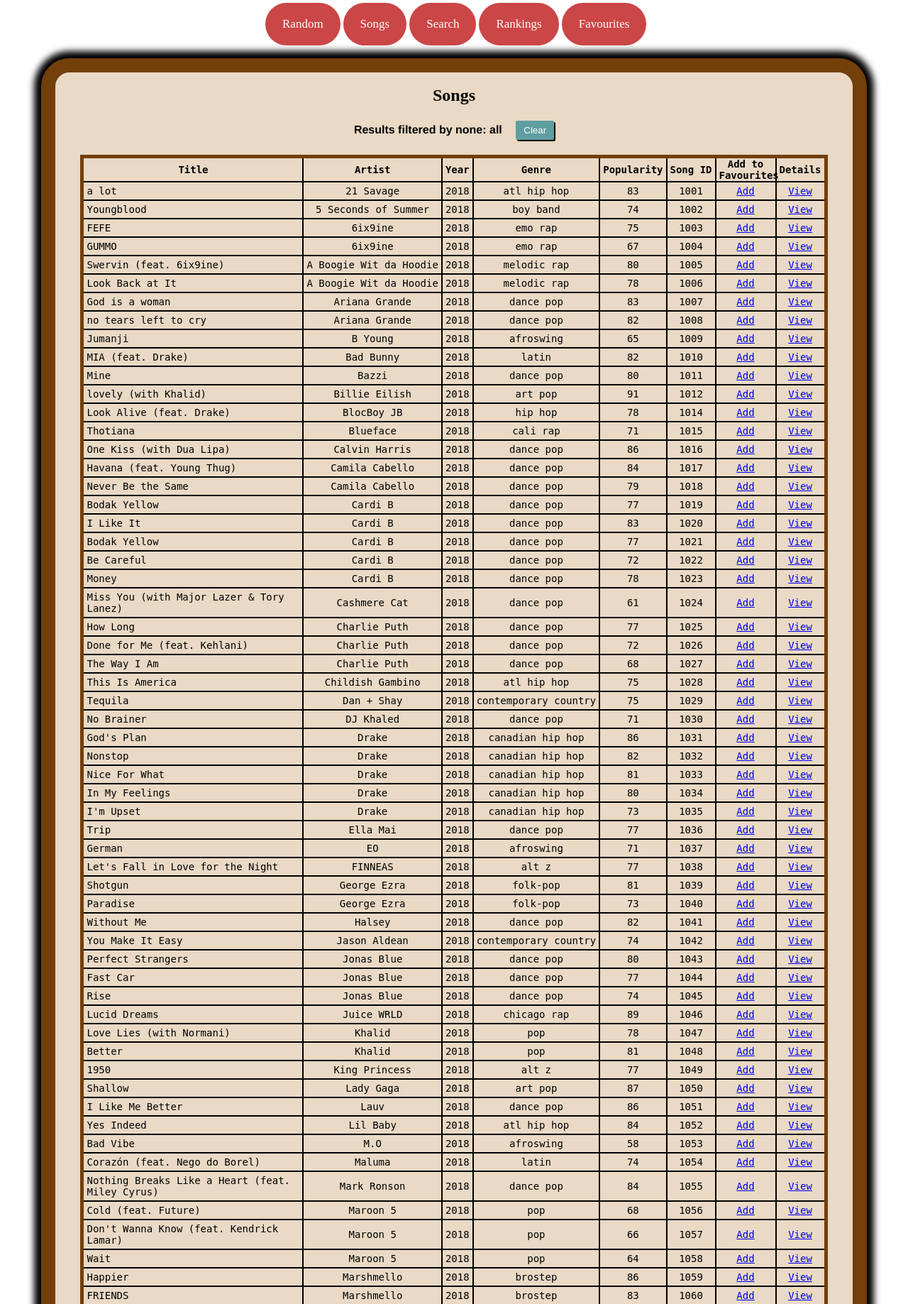
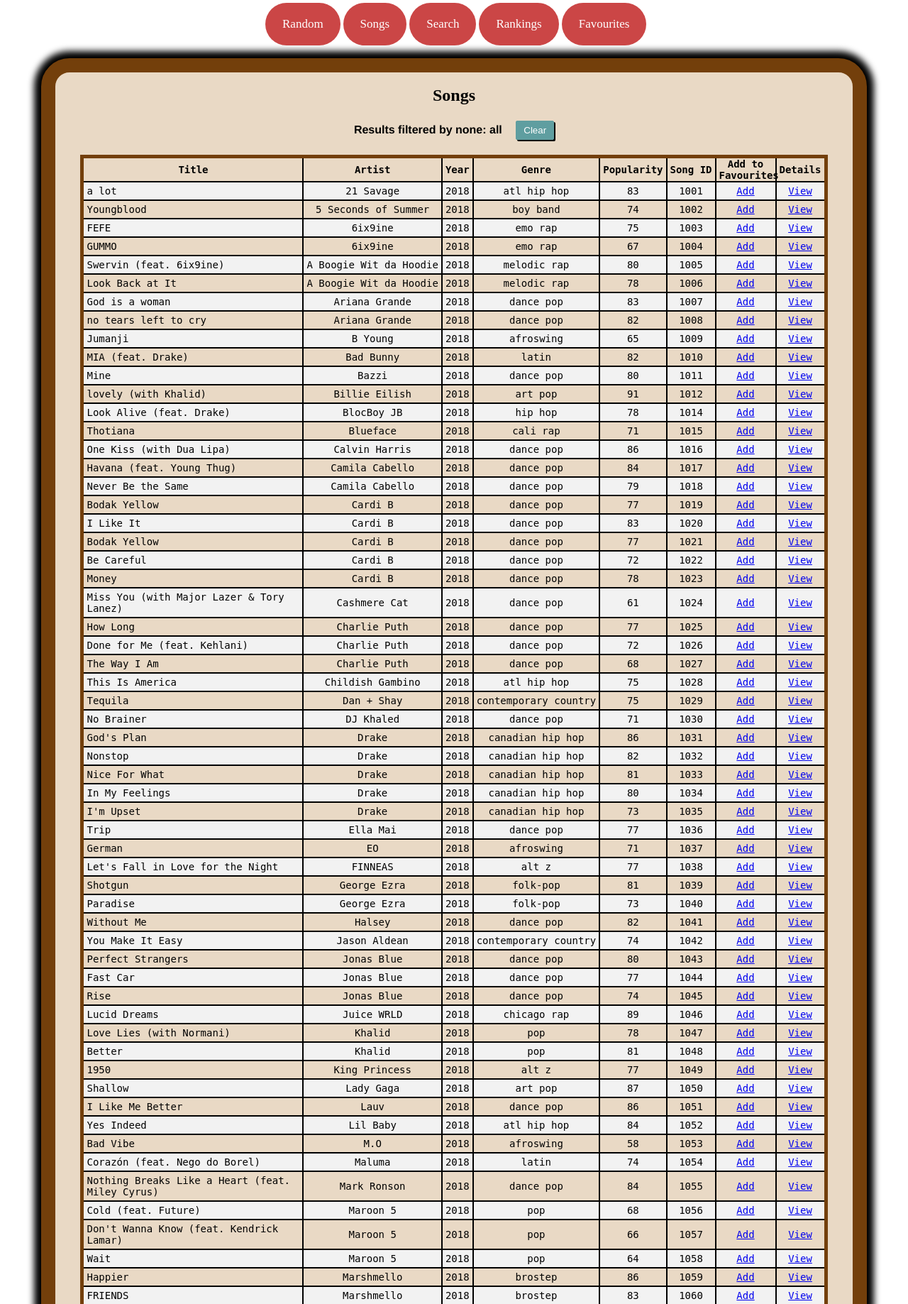
Before and after one commit to Geordous-Huxwell/single-page-songs-app, a PHP site: page /results.php in a window 1280 px wide. Shown: the part 83-1920 px from the top of the page at 71% size. Run offline with PHP 8.4, Linux system fonts and the light colour scheme; data comes from the database, SQL or seed files in the repository.

Commit message:
striped table styling

```diff
--- a/jconl266/results.php
+++ b/jconl266/results.php
@@ -52,6 +52,7 @@ table {
     border: 5px rgb(115, 63, 11) solid;
     font-family: monospace;
     font-size: 14px;
+    /* overflow-y: auto; */
 }
 
 td {
@@ -59,7 +60,9 @@ td {
 }
 
 th {
+    /* width: 100px; */
     padding: 0px 4px;
+    background-color: rgb(233, 217, 197);
 }
 
 td,
@@ -73,6 +76,24 @@ th {
 
 .song-title {
     max-width: 300px;
+}
+
+/* striped table from https://www.w3schools.com/howto/howto_css_table_zebra.asp */
+tr:nth-child(odd) {
+  background-color: #f2f2f2;
+}
+
+tbody {
+    /* display: block; */
+    /* overflow:auto; */
+    /* height:300px; */
+    /* width:100%; */
+}
+
+thead tr {
+    /* display: block; */
+    /* width: 1000px; */
+    /* border:1px red solid; */
 }
 
 button {
@@ -99,9 +120,10 @@ form {
     <article>
         <h1>Songs</h1>
         <h4 class="filter">Results filtered by <?=$filter?>: <?=$filterVal?> <form><button fromaction="./results.php">Clear</button></form></h4>
+        <div style="overflow: auto">
         <table>
             <thead>
-                <tr>
+
                     <th>Title</th>
                     <th>Artist</th>
                     <th>Year</th>
@@ -110,7 +132,7 @@ form {
                     <th>Song ID</th>
                     <th style="max-width: 75px">Add to Favourites</th>
                     <th>Details</th>
-                </tr>
+
             </thead>
             <tbody>
             <?php
@@ -157,6 +179,7 @@ form {
             ?>
             </tbody>
         </table>
+        </div>
         </article>
     <?=generateFooter();?>
 </body>
```
